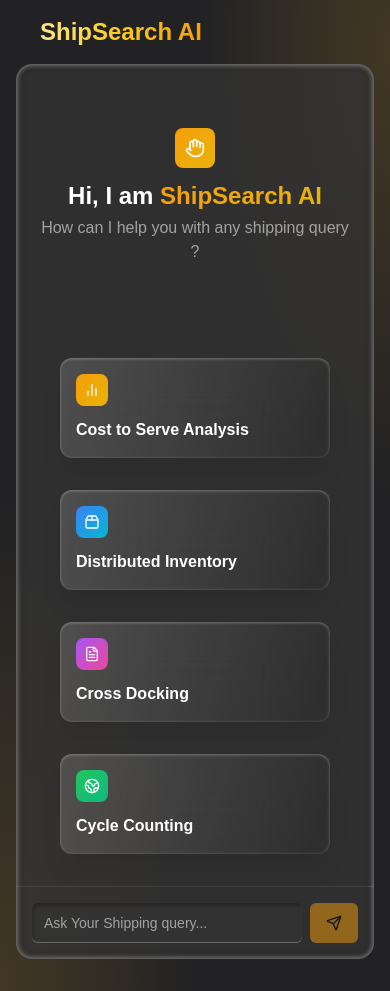
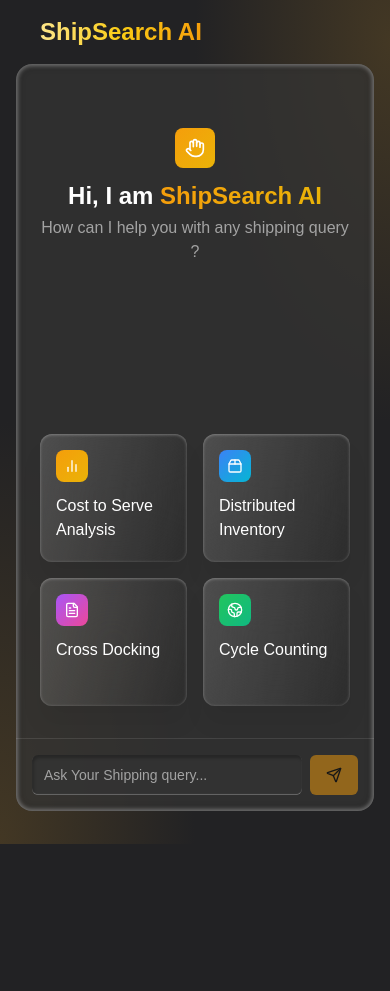
Before and after one commit to lumiotools/orchestro-search-frontend, a Next.js app: page / in a window 390 px wide. After the commit the page ends 844 px from the top, so only its background shows below. Built offline with nearby package versions, Linux system fonts and the light colour scheme.

Commit message:
Responsive UI

```diff
--- a/app/page.jsx
+++ b/app/page.jsx
@@ -1,20 +1,11 @@
-"use client";
 import ChatInput from "@/components/chat/chatInput";
-import { ChatContext } from "@/components/chat/chatProvider";
 import ChatScreen from "@/components/chat/chatScreen";
 import LandingScreen from "@/components/landing/landingScreen";
-import { cn } from "@/lib/utils";
-import React, { useContext } from "react";
+import React from "react";
 
 const HomePage = () => {
-  const { chatHistory } = useContext(ChatContext);
   return (
-    <div
-      className={cn(
-        "max-w-screen-xl mx-auto flex flex-col",
-        chatHistory.length > 0 ? "h-[calc(100vh-64px-65px+32px)]" : "h-[calc(100vh-64px-65px+180px)] sm:h-[calc(100vh-64px-65px+32px)]"
-      )}
-    >
+    <div className="max-w-screen-xl mx-auto flex flex-col h-[calc(100vh-64px-65px+32px)]">
       <div className="flex-1 custom-secondary-border-card flex flex-col h-full p-0 shadow-xl shadow-primary/15 rounded-2xl transition-all duration-300 ease-in-out">
         <LandingScreen />
 
--- a/components/chat/chatScreen.jsx
+++ b/components/chat/chatScreen.jsx
@@ -49,8 +49,8 @@ const ChatScreen = () => {
             transition={{ duration: 0.5 }}
           >
             <div
-              className={`flex gap-3 max-w-[80%] ${
-                role === "user" ? "flex-row-reverse" : "flex-row"
+              className={`flex gap-3 max-w-[90%] md:max-w-[80%] ${
+                role === "user" ? "flex-col items-end md:items-start md:flex-row-reverse" : "flex-col md:flex-row"
               }`}
             >
               {role === "assistant" ? (
--- a/components/landing/landingScreen.jsx
+++ b/components/landing/landingScreen.jsx
@@ -18,7 +18,7 @@ const LandingScreen = () => {
   return (
     <div className="flex-1 px-6 flex justify-between flex-col">
       <LandingHero />
-      <div className="px-5 py-3 pb-8">
+      <div className="md:px-5 py-3 pb-8">
           <QuickActions handleSentPrompt={handleSentPrompt}/>
       </div>
     </div>
--- a/components/landing/quick-actions.jsx
+++ b/components/landing/quick-actions.jsx
@@ -32,7 +32,7 @@ const quickActions = [
 export function QuickActions({handleSentPrompt}) {
   return (
     <motion.div
-      className="grid grid-cols-1 md:grid-cols-2 lg:grid-cols-4 gap-8 mt-16"
+      className="grid grid-cols-2 md:grid-cols-4 gap-4 md:gap-8 mt-16"
 
     >
       {quickActions.map((action, index) => (
@@ -41,7 +41,7 @@ export function QuickActions({handleSentPrompt}) {
         animate={{ opacity: 1 }}
         transition={{ delay: 0.3 * index, duration: 0.5, ease: "easeInOut" }}
           key={index}
-          className="custom-card transition-all duration-300 cursor-pointer group rounded-xl"
+          className="custom-card transition-all duration-300 cursor-pointer group rounded-xl h-32 sm:h-auto"
           onClick={()=>handleSentPrompt(action.description)}
         >
           <div className="p-4">
@@ -53,7 +53,7 @@ export function QuickActions({handleSentPrompt}) {
               />
             </div>
             <h3
-              className="md:text-lg font-semibold text-white"
+              className="md:text-lg md:font-semibold text-white"
             >
               {action.title}
             </h3>
```
